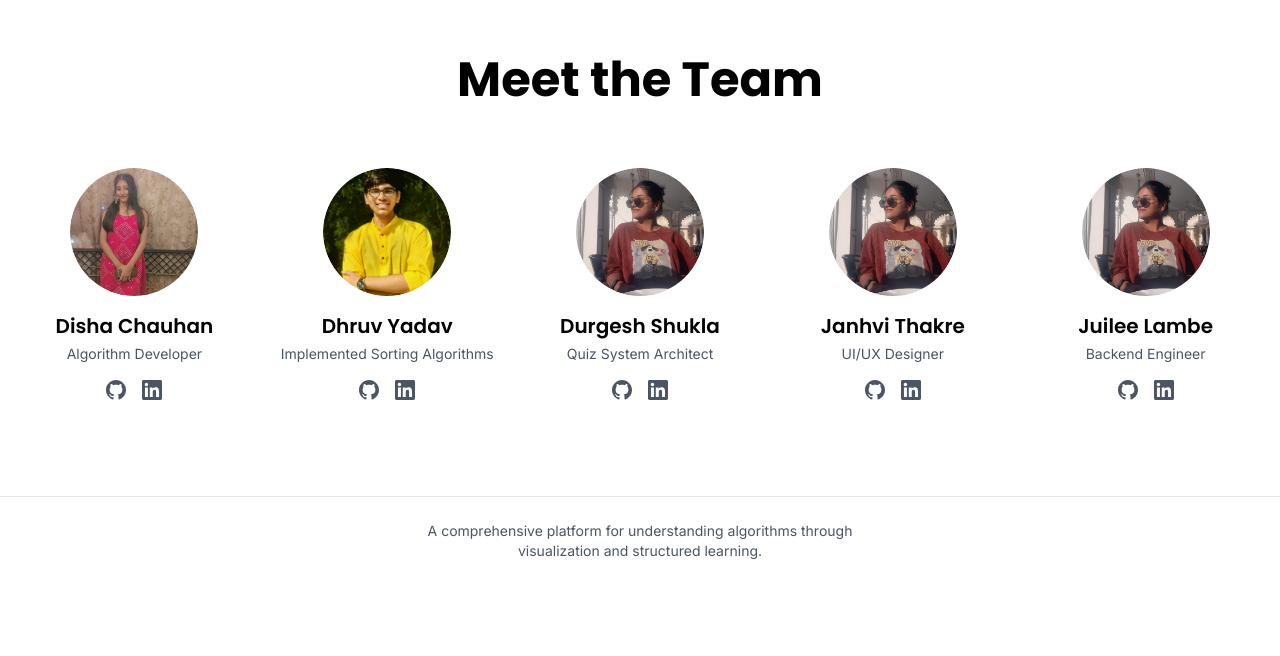
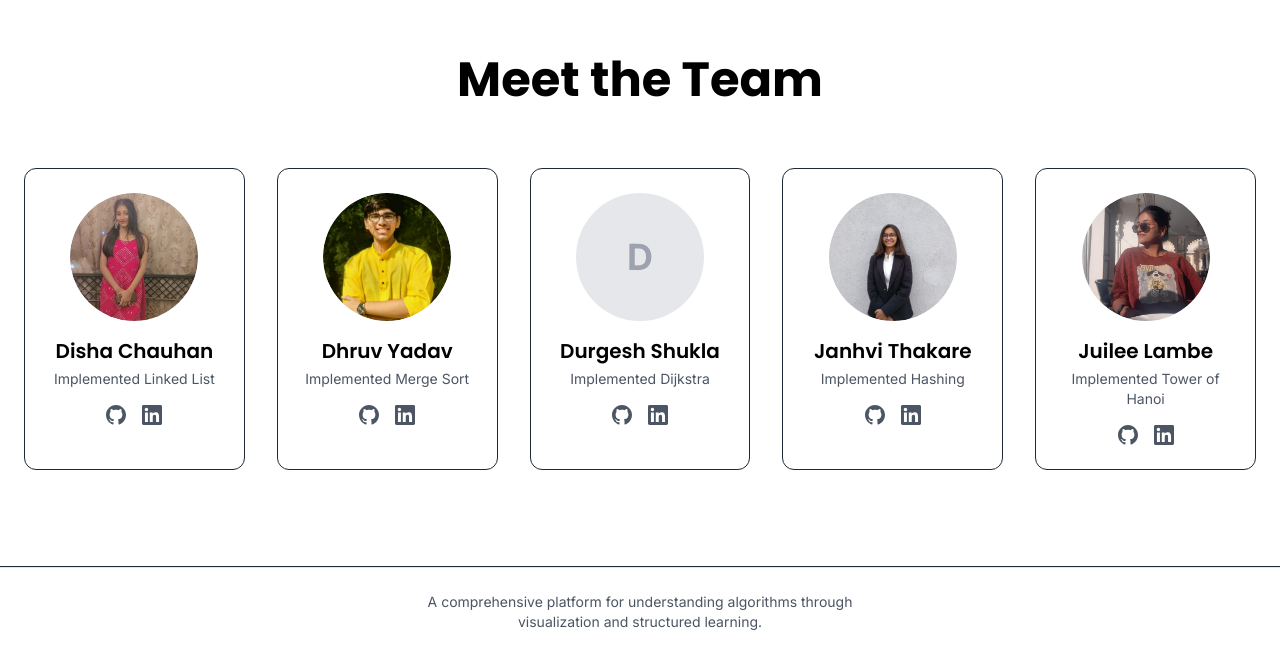
Before and after one commit to durgeshshukla797/AlgoSim, a Next.js app: page / in a window 1280 px wide. Shown: the part 2373-3029 px from the top of the page. Before the commit the page ends 2958 px from the top, so only its background shows below. Built offline with nearby package versions, Linux system fonts and the light colour scheme.

Commit message:
Add team member image and update Team component

```diff
--- a/components/Team.tsx
+++ b/components/Team.tsx
@@ -11,44 +11,44 @@ interface TeamMember {
 const teamMembers: TeamMember[] = [
   {
     name: 'Disha Chauhan',
-    role: 'Algorithm Developer',
+    role: 'Implemented Linked List',
     image: '/team/disha-chauhan.jpg',
-    github: 'https://github.com',
-    linkedin: 'https://linkedin.com',
+    github: 'https://github.com/Dishachauhan05',
+    linkedin: 'https://www.linkedin.com/in/disha-chauhan-5489442a7/',
   },
   {
     name: 'Dhruv Yadav',
-    role: 'Implemented Sorting Algorithms',
+    role: 'Implemented Merge Sort',
     image: '/team/dhruv-yadav.jpg',
-    github: 'https://github.com',
-    linkedin: 'https://linkedin.com',
+    github: 'https://github.com/Dhruv197252',
+    linkedin: 'https://www.linkedin.com/in/dhruvyadav1974/',
   },
   {
     name: 'Durgesh Shukla',
-    role: 'Quiz System Architect',
-    image: '/team/juilee-lambe.jpg',
-    github: 'https://github.com',
-    linkedin: 'https://linkedin.com',
+    role: 'Implemented Dijkstra',
+    image: '',
+    github: 'https://github.com/durgeshshukla797',
+    linkedin: 'https://www.linkedin.com/in/durgesh-shukla-30857528a/',
   },
   {
-    name: 'Janhvi Thakre',
-    role: 'UI/UX Designer',
-    image: '/team/juilee-lambe.jpg',
-    github: 'https://github.com',
-    linkedin: 'https://linkedin.com',
+    name: 'Janhvi Thakare',
+    role: 'Implemented Hashing',
+    image: '/team/janhvi-thakare.jpg',
+    github: 'https://github.com/janhvithakare',
+    linkedin: 'https://www.linkedin.com/in/janhvi-thakare-54a00932b/',
   },
   {
     name: 'Juilee Lambe',
-    role: 'Backend Engineer',
+    role: 'Implemented Tower of Hanoi',
     image: '/team/juilee-lambe.jpg',
-    github: 'https://github.com',
-    linkedin: 'https://linkedin.com',
+    github: 'https://github.com/jui1ee',
+    linkedin: 'https://www.linkedin.com/in/juilee-lambe-a3361128a/',
   },
 ]
 
 export default function Team() {
   return (
-    <section id="team" className="py-24 px-6 bg-white">
+    <section id="team" className="py-24 px-6 bg-white border-b border-gray-800">
       <div className="container mx-auto max-w-7xl">
         <h2 className="font-heading text-4xl md:text-5xl font-bold text-black text-center mb-16">
           Meet the Team
@@ -65,7 +65,7 @@ export default function Team() {
 
 function TeamCard({ member }: { member: TeamMember }) {
   return (
-    <div className="text-center group">
+    <div className="text-center group border border-gray-800 rounded-xl p-6 hover:shadow-lg transition-all">
       <div className="w-32 h-32 mx-auto mb-4 rounded-full bg-gray-200 overflow-hidden group-hover:bg-gray-300 transition-colors relative">
         {member.image ? (
           <Image
```
Also changed, not shown: public/team/janhvi-thakare.jpg (added).
